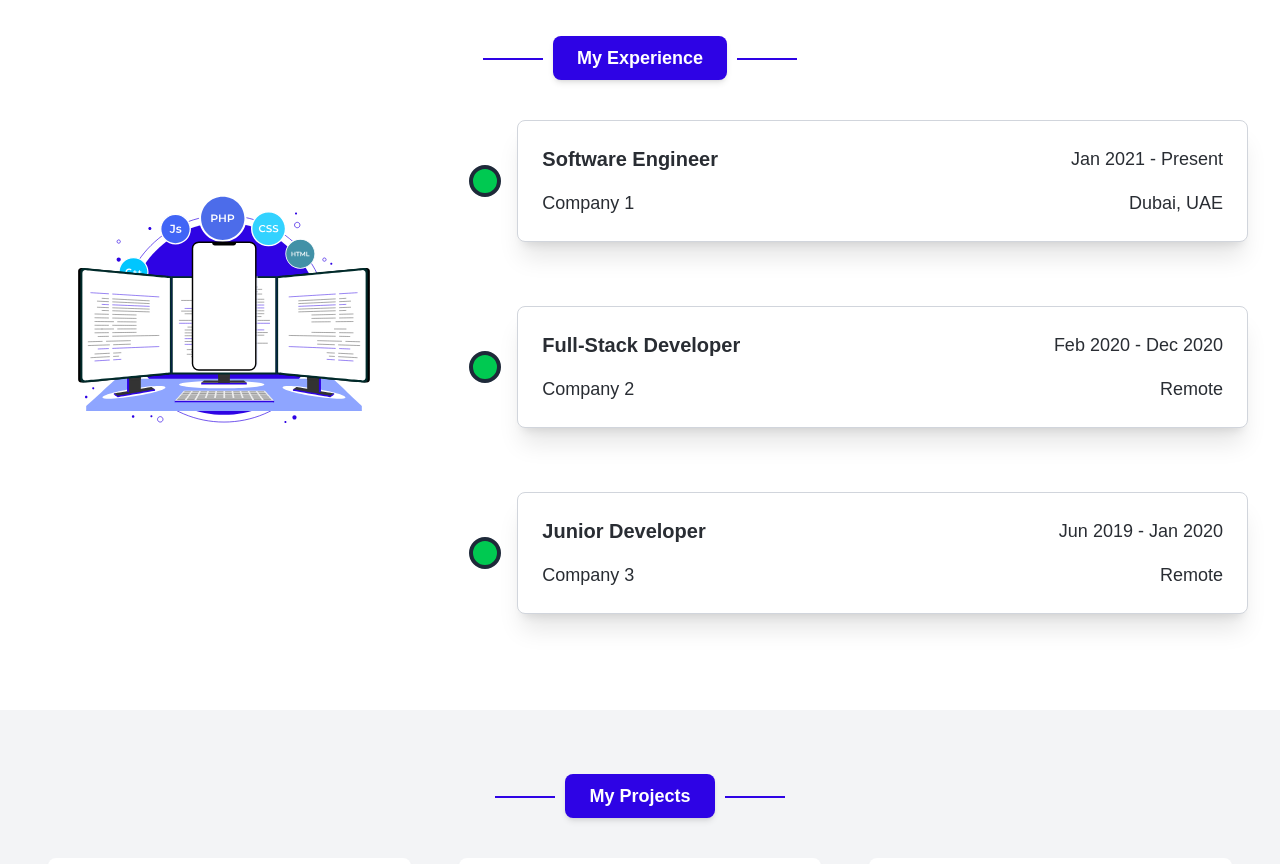
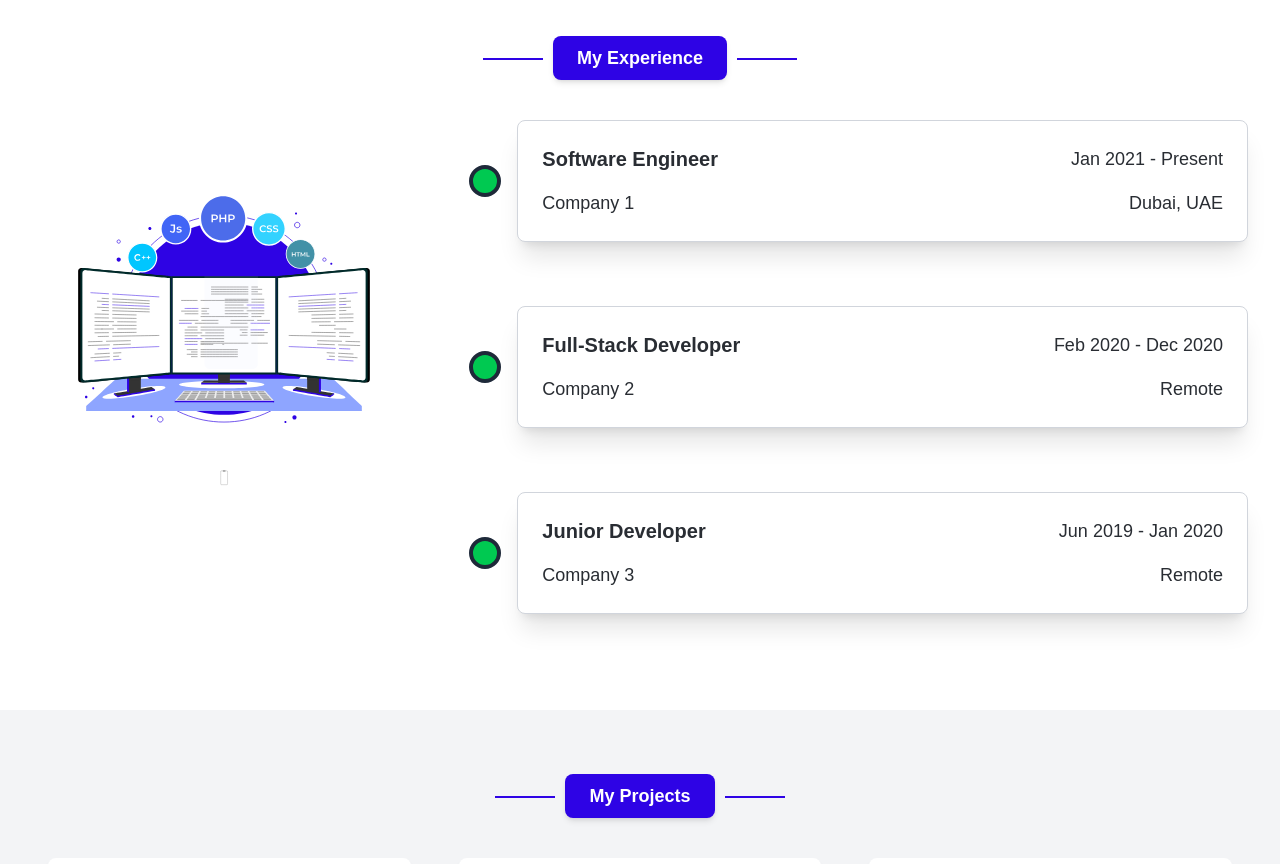
Before and after one commit to sharan-dev-ae/sharan-ks-portfolio, a Next.js app: page / in a window 1280 px wide. Shown: the part 1940-2804 px from the top of the page. Built offline with nearby package versions, Linux system fonts and the light colour scheme.

Commit message:
Fix: Removed dynamic import

```diff
--- a/src/app/home/page.tsx
+++ b/src/app/home/page.tsx
@@ -1,9 +1,8 @@
 // app/home/page.tsx (Home Page Component)
-import dynamic from "next/dynamic";
 import Blog from "../components/Blog";
 import Contact from "../components/Contact";
 import Education from "../components/Education";
-// import Experience from "../components/Experience";
+import Experience from "../components/Experience";
 import Hero from "../components/Hero";
 import Navbar from "../components/Navbar";
 import Projects from "../components/Projects";
@@ -11,19 +10,14 @@ import Skillset from "../components/Skillset";
 import Statistics from "../components/Statistics";
 
 export default function Home() {
-  const ExperienceComponent = dynamic(
-    () => import("../components/Experience"),
-    {
-      ssr: false, // Disable SSR for this component
-    }
-  );
+
   return (
     <div>
       <Navbar />
       <Hero />
       <Statistics />
       <Skillset />
-      <ExperienceComponent />
+      <Experience />
       <Projects />
       <Education />
       <Blog />
```
